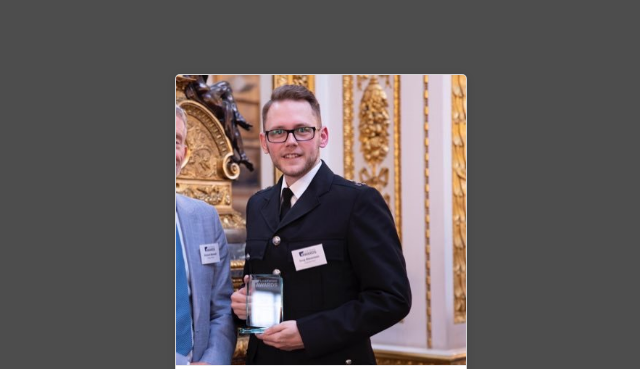
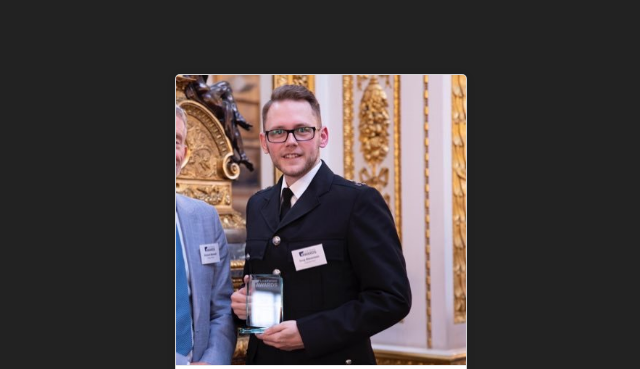
Before and after one commit to gstevenson/gstevenson.github.io, a plain HTML site: page index.htm in a window 1280 px wide. Shown: the top 369 px of the page, without its empty margins (319-959 px from the left). Drawn offline with nearby package versions, Linux system fonts and the light colour scheme; a script that the page names is missing.

Commit message:
darker background

```diff
--- a/style.css
+++ b/style.css
@@ -1,4 +1,4 @@
 body {
-    background-color: #4d4d4d;
+    background-color: #222;
     line-height: 1.7em;
 }
```
